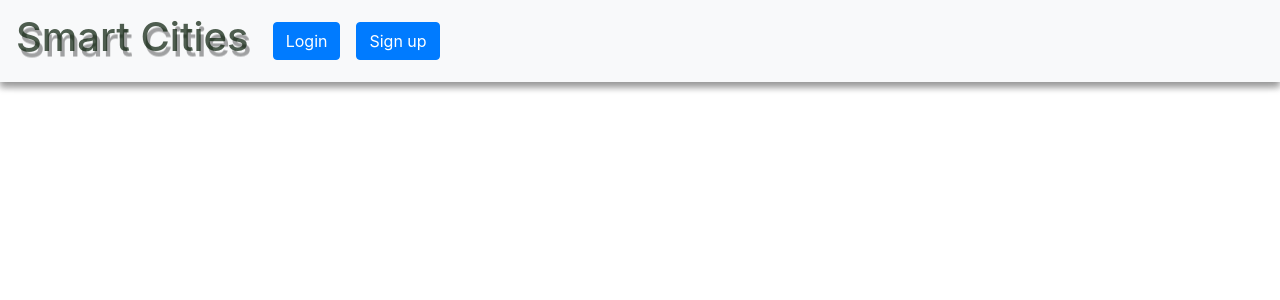
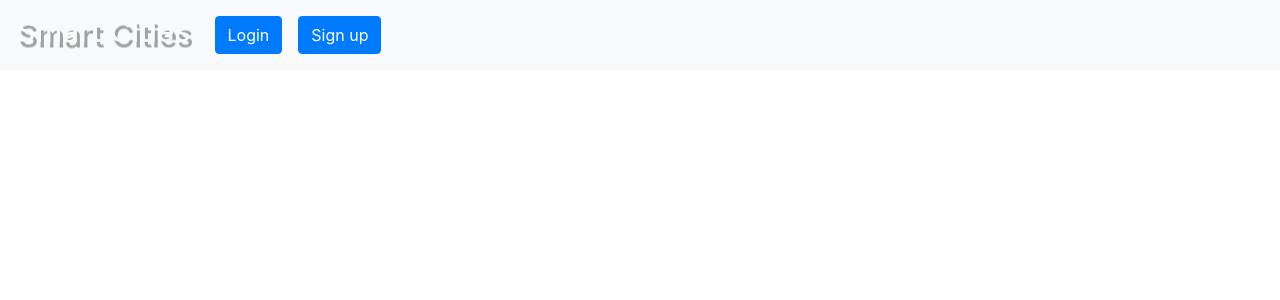
Before and after one commit to BuildForSDG/team-090-fullstack, a Django app: page /index/ in a window 1280 px wide. Shown: the top 300 px of the page. Run offline with Django 3.2, Linux system fonts and the light colour scheme; some libraries are stand-ins or nearby versions.

Commit message:
Modified box-shadow in header-div

```diff
--- a/smartcity/fullstack/static/style/style.css
+++ b/smartcity/fullstack/static/style/style.css
@@ -1,6 +1,6 @@
 .cityLogo{
-    font-size: 40px;
-    color:rgba(6, 27, 6, 0.7);
+    font-size: 30px;
+    color:rgba(250, 250, 250, 1);
     text-shadow: 3px 5px rgba(0,0,0,0.2), 3px 6px rgba(0, 0, 0, 0.19);
     padding: 0;
 }
@@ -11,7 +11,7 @@
     padding: 0;
 }
 .header-div{
- box-shadow: 0 4px 8px 0 rgba(0, 0, 0, 0.3), 0 6px 6px 0 rgba(0, 0, 0, 0.19);
+ box-shadow: 0 4px 8px 0 rgba(0, 0, 0, 0), 0 6px 6px 0 rgba(0, 0, 0, 0);
 }
 .jumbo-title{
     padding: 10px;
```
